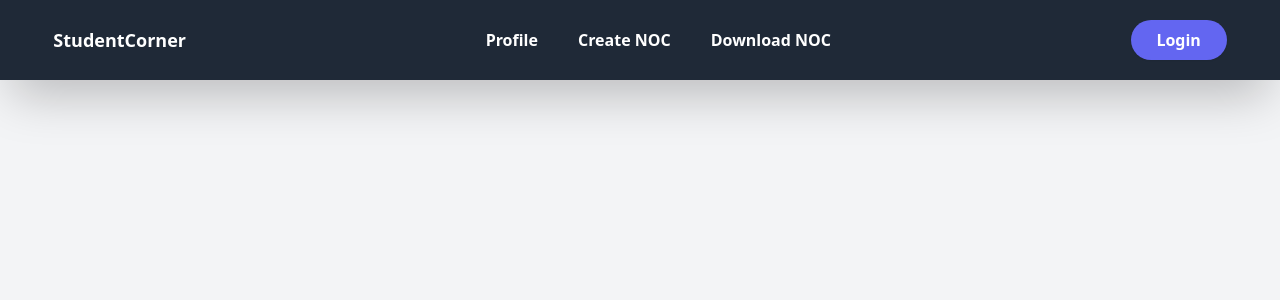
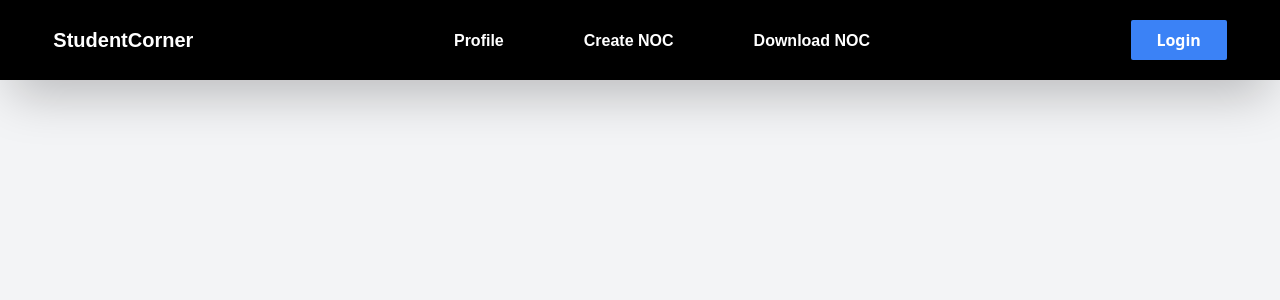
Before and after one commit to harshsindhu0408/tpo_frontend, a React (Create React App) app: page / in a window 1280 px wide. Shown: the top 300 px of the page. Built offline with nearby package versions, Linux system fonts and the light colour scheme.

Commit message:
updated_navbar

```diff
--- a/src/components/common/Navbar.jsx
+++ b/src/components/common/Navbar.jsx
@@ -13,16 +13,16 @@ const Navbar = () => {
     navigate("/login");
   };
   return (
-    <nav className="w-full z-10 relative bg-gray-800 h-20 flex items-center justify-center shadow-2xl">
+    <nav className="w-full z-10 relative bg-black h-20 flex items-center justify-center shadow-2xl">
       <div className="w-11/12  flex flex-row items-center justify-between">
         {/* Left side */}
         <Link to={'/'}>
-        <div className="text-lg font-bold font-Roborto text-white">StudentCorner</div>
+        <div className="text-xl font-bold font-Roborto text-white">StudentCorner</div>
         </Link>
 
         {/* Mid div with links */}
         <div className="hidden md:block">
-          <ul className="flex items-center justify-center gap-10">
+          <ul className="flex items-center justify-center gap-20">
             {Links.map((link) => (
               <li key={link.id}>
                 <Link
@@ -40,14 +40,14 @@ const Navbar = () => {
         <div>
           {isLoggedin ? (
             <button
-              className="bg-indigo-500 hover:bg-indigo-600 hover:scale-95 block font-bold text-white shadow-sm rounded-full px-4 py-2 duration-300 w-24"
+              className="bg-blue-500 hover:bg-blue-600 hover:scale-95 block font-bold text-white shadow-sm rounded-sm px-4 py-2 duration-300 w-24"
               onClick={() => navigate("/login")}
             >
               Logout
             </button>
           ) : (
             <button
-              className="bg-indigo-500 hover:bg-indigo-600 hover:scale-95 block font-bold text-white shadow-sm rounded-full px-4 py-2 duration-300 w-24"
+              className="bg-blue-500 hover:bg-blue-600 hover:scale-95 block font-bold text-white shadow-sm rounded-sm px-4 py-2 duration-300 w-24"
               onClick={loginHandler}
             >
               Login
--- a/tailwind.config.js
+++ b/tailwind.config.js
@@ -2,7 +2,18 @@
 module.exports = {
   content: ["./src/**/*.{js,jsx,ts,tsx}"],
   theme: {
-    extend: {},
+    screens: {
+      sm: "250px",
+      md: "1000px",
+      lg: "1024px",
+      xl: "1280px",
+      "2xl": "1536px",
+    },
+    extend: {
+      fontFamily: {
+        Roborto: ["sans-serif"],
+      },
+    },
   },
   plugins: [],
 };
```
